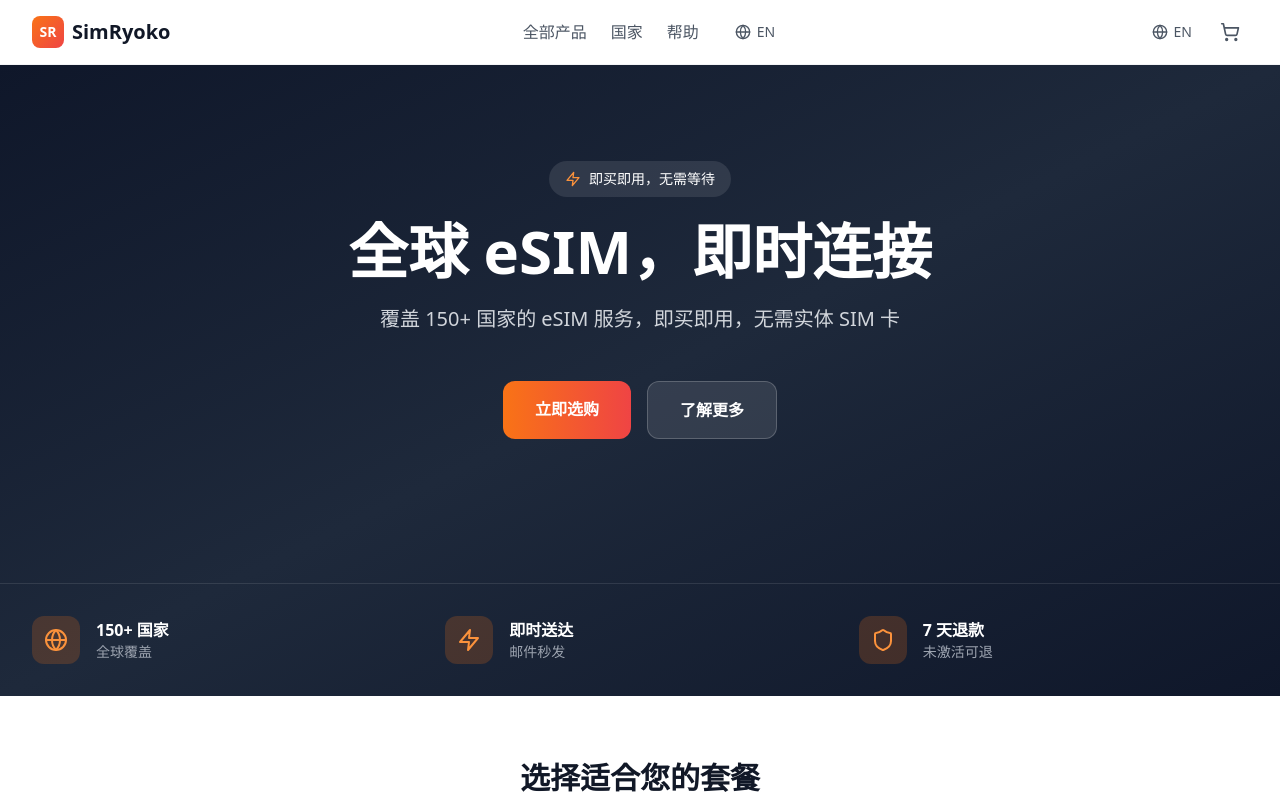
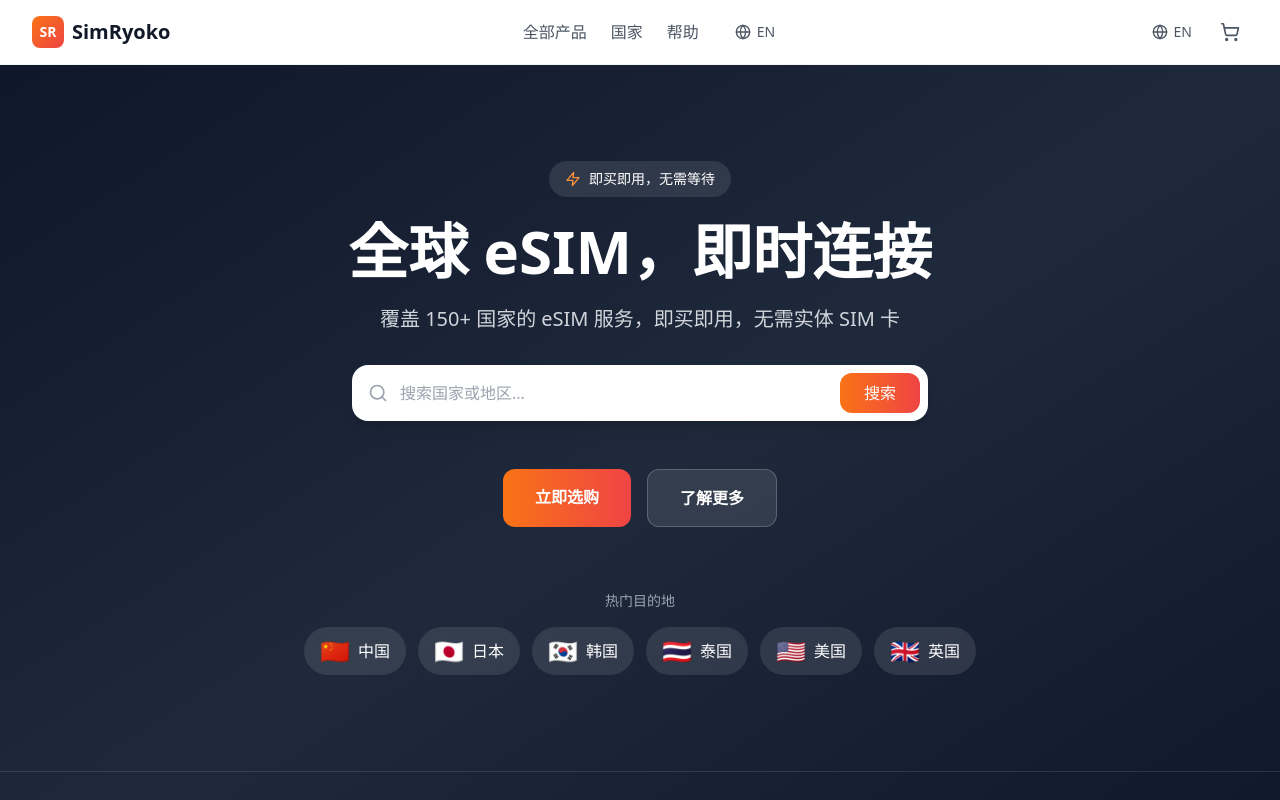
Before and after one commit to xilixixigrocoltd/esim-shop-v1.0, a Next.js app: page / in a window 1280 px wide. Shown: the top 800 px of the page. Built offline with nearby package versions, Linux system fonts and the light colour scheme; no server answers.

Commit message:
Revert "fix: 删除 Hero 区域冗余的搜索框和热门国家标签 - 功能重复且链接有问题"
This reverts commit a5fbf94a9428d9997fcd2968c5a4faa17202069d.

```diff
--- a/components/home/HeroSection.tsx
+++ b/components/home/HeroSection.tsx
@@ -1,10 +1,23 @@
 'use client';
 
-import { Zap, Shield, Globe } from 'lucide-react';
+import { useState } from 'react';
+import { useRouter } from 'next/navigation';
+import { Search, Zap, Shield, Globe } from 'lucide-react';
+import { POPULAR_COUNTRIES } from '@/lib/constants';
+import { getCountryFlag } from '@/lib/api';
 import { useI18n } from '@/lib/i18n-context';
 
 export default function HeroSection() {
+  const router = useRouter();
+  const [searchQuery, setSearchQuery] = useState('');
   const { t } = useI18n();
+
+  const handleSearch = (e: React.FormEvent) => {
+    e.preventDefault();
+    if (searchQuery.trim()) {
+      router.push(`/countries?q=${encodeURIComponent(searchQuery)}`);
+    }
+  };
 
   return (
     <section className="relative bg-gradient-to-br from-slate-900 via-slate-800 to-slate-900 text-white overflow-hidden">
@@ -19,17 +32,45 @@ export default function HeroSection() {
             {t('home.hero.title')}
           </h1>
 
-          <p className="text-lg md:text-xl text-gray-300 mb-12">
+          <p className="text-lg md:text-xl text-gray-300 mb-8">
             {t('home.hero.subtitle')}
           </p>
 
-          <div className="flex flex-col sm:flex-row gap-4 justify-center mb-12">
+          <form onSubmit={handleSearch} className="max-w-xl mx-auto mb-12">
+            <div className="relative">
+              <Search className="absolute left-4 top-1/2 -translate-y-1/2 w-5 h-5 text-gray-400" />
+              <input
+                type="text"
+                value={searchQuery}
+                onChange={(e) => setSearchQuery(e.target.value)}
+                placeholder={t('home.hero.search_placeholder')}
+                className="w-full pl-12 pr-4 py-4 bg-white text-gray-900 rounded-2xl shadow-lg focus:ring-4 focus:ring-orange-500/30 focus:outline-none"
+              />
+              <button type="submit" className="absolute right-2 top-1/2 -translate-y-1/2 px-6 py-2 bg-gradient-to-r from-orange-500 to-red-500 text-white font-medium rounded-xl">
+                {t('common.search')}
+              </button>
+            </div>
+          </form>
+
+          <div className="flex flex-col sm:flex-row gap-4 justify-center mb-16">
             <a href="/products?tab=all" className="px-8 py-4 bg-gradient-to-r from-orange-500 to-red-500 text-white font-semibold rounded-xl hover:opacity-90">
               {t('home.hero.cta')}
             </a>
             <a href="/help" className="px-8 py-4 bg-white/10 text-white font-semibold rounded-xl hover:bg-white/20 border border-white/20">
               {t('home.hero.learn_more')}
             </a>
+          </div>
+
+          <div>
+            <p className="text-sm text-gray-400 mb-4">{t('home.hero.popular')}</p>
+            <div className="flex flex-wrap justify-center gap-3">
+              {POPULAR_COUNTRIES.slice(0, 6).map((country) => (
+                <a key={country.code} href={`/country/${country.code.toLowerCase()}`} className="flex items-center gap-2 px-4 py-2 bg-white/10 rounded-full hover:bg-white/20">
+                  <span className="text-2xl">{getCountryFlag(country.code)}</span>
+                  <span className="font-medium">{country.name}</span>
+                </a>
+              ))}
+            </div>
           </div>
         </div>
       </div>
```
